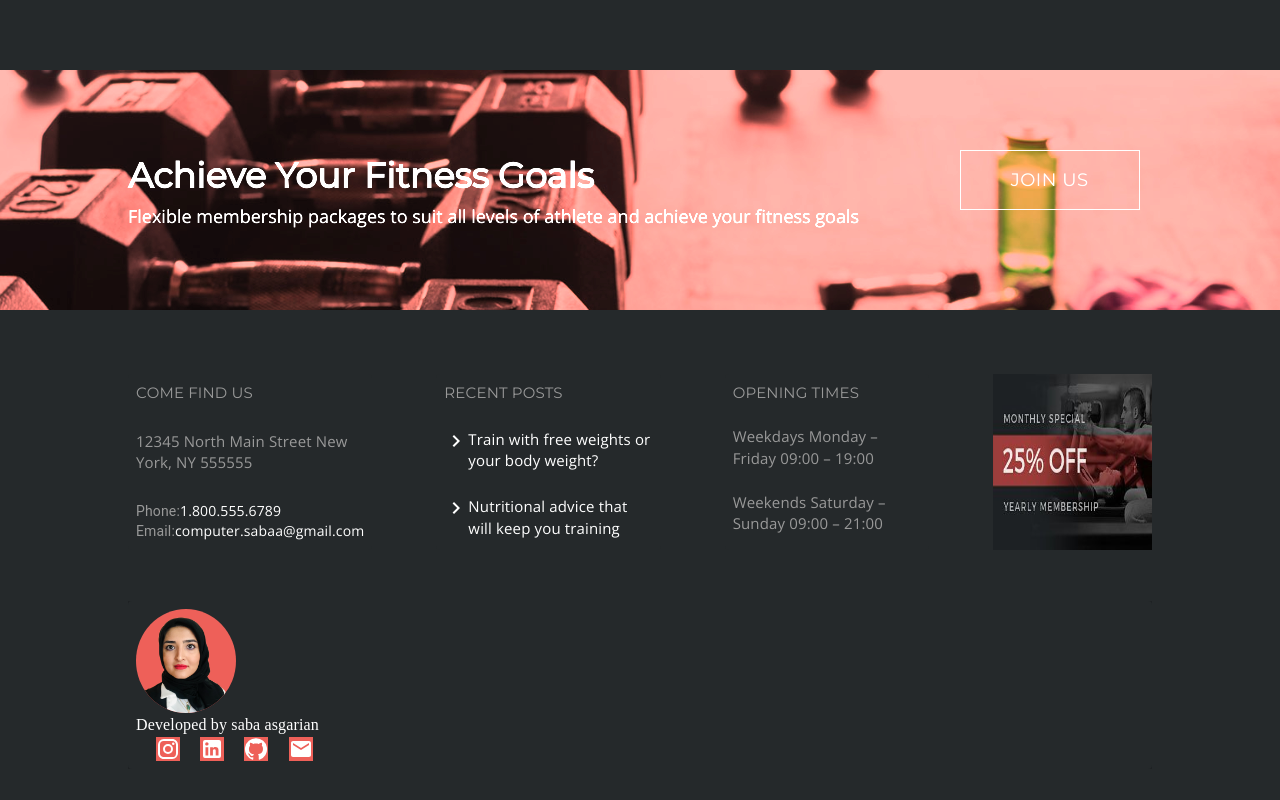
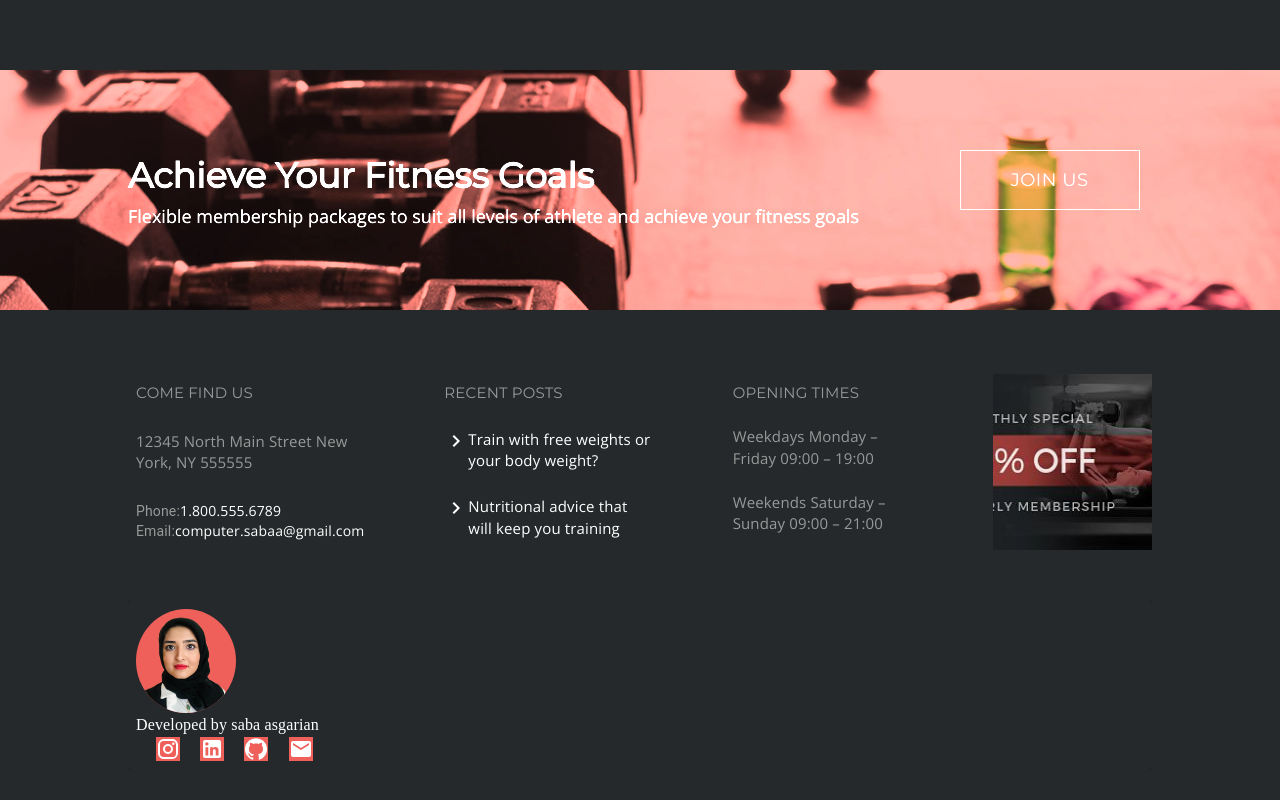
Before and after one commit to SabaAsgarian/Avada_Gym_Typscript, a Next.js app: page / in a window 1280 px wide. Shown: the part 8197-8997 px from the top of the page. Built offline with nearby package versions, Linux system fonts and the light colour scheme.

Commit message:
Update footer.tsx

```diff
--- a/src/app/components/footer.tsx
+++ b/src/app/components/footer.tsx
@@ -109,7 +109,7 @@ const Footer: React.FC = () => {
                                     alt="Logo"
                                     priority
 
-                                    style={{ width: '260px', height: '176px', }}
+                                    style={{ width: '260px', height: '176px',objectFit:"cover" }}
                                 />
                             </Box>
                         </Link>
```
